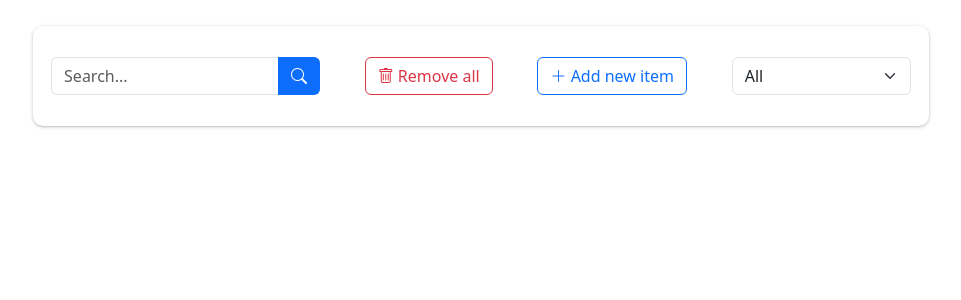
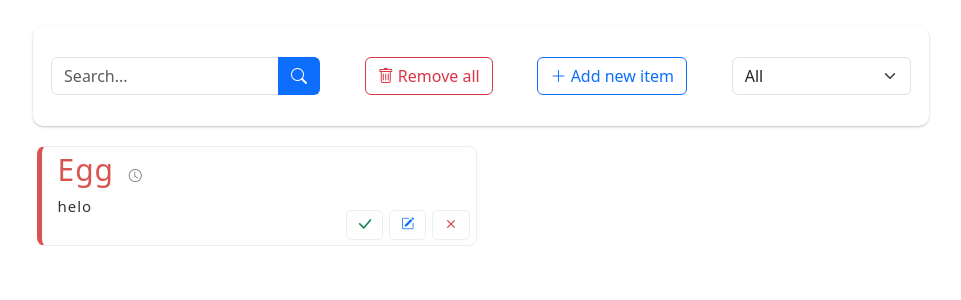
Before and after one commit to amirhosein06/React-Todo-List, a React (Create React App) app: page / in a window 1280 px wide. Shown: the top 300 px of the page, without its empty margins (159-1120 px from the left). Built offline with nearby package versions, Linux system fonts and the light colour scheme.

Commit message:
create item component and styling

```diff
--- a/src/App.jsx
+++ b/src/App.jsx
@@ -1,10 +1,27 @@
 import { useState } from "react";
 import OptionBar from "./component/optionbar";
+import ItemShow from "./component/itemshow";
+import Context from "./component/context/context";
 
 function App() {
-  const [datalist, setdatalist] = useState([]);
+  const [datalist, setdatalist] = useState([
+    {
+      id: 0,
+      name: "egg",
+      descraption: "helo",
+      color: "danger",
+      badage: "w",
+      date: "10:20 , 2024/8/2",
+      status: "active"
+    }
+  ]);
   return (
-    <OptionBar/>
+    <Context.Provider value={{
+      datalist: datalist
+    }}>
+      <OptionBar/>
+      <ItemShow/>
+    </Context.Provider>
   );
 }
 
--- a/src/component/context/context.jsx
+++ b/src/component/context/context.jsx
@@ -0,0 +1,5 @@
+import { createContext } from 'react';
+
+const Context = createContext();
+
+export default Context;
--- /dev/null
+++ b/src/component/item.jsx
@@ -0,0 +1,22 @@
+import '../css/callout.css';
+import '../css/item.css';
+
+const Item = ({data}) => {
+    return (
+        <div className={"item callout callout_"+data.color}>
+
+            <div className="text_box">
+            <h6>{data.name}<span className='badge text-secondary' title={data.date}><i class="bi bi-clock"></i></span></h6>
+            <p>{data.descraption}</p>
+            </div>
+
+            <div className="btn-box">
+                <button className='btn btn-outline-success'><i class="bi bi-check-lg"></i></button>
+                <button className='btn btn-outline-primary'><i class="bi bi-pencil-square"></i></button>
+                <button className='btn btn-outline-danger'><i class="bi bi-x"></i></button>
+            </div>
+        </div>
+     );
+}
+
+export default Item;
--- a/src/component/itemshow.jsx
+++ b/src/component/itemshow.jsx
@@ -1,6 +1,20 @@
+import { useContext } from "react";
+import Context from "./context/context";
+import Item from "./item";
+import '../css/itemshow.css';
+
 const ItemShow = () => {
+    const context = useContext(Context);
     return (
-
+        <div className="item_box">
+            {context.datalist.length === 0 ? (
+                <h1>Not Item</h1>
+            ):(
+                context.datalist.map((item)=>(
+                    <Item data={item}/>
+                ))
+            )}
+        </div>
      );
 }
 
--- /dev/null
+++ b/src/css/callout.css
@@ -0,0 +1,49 @@
+.callout {
+  padding: 5px 6px 5px 15px;
+  margin: 20px 0 0 0;
+  border: 1px solid #eee;
+  border-left-width: 5px;
+  border-radius: 8px;
+}
+.callout_default{
+  border-left-color: #777;
+}
+.callout_default h6 {
+  color: #777;
+}
+.callout_primary{
+  border-left-color: #428bca;
+}
+.callout_primary h6 {
+  color: #428bca;
+}
+.callout_success{
+  border-left-color: #5cb85c;
+}
+.callout_success h6 {
+  color: #5cb85c;
+}
+.callout_danger{
+  border-left-color: #d9534f;
+}
+.callout_danger h6 {
+  color: #d9534f;
+}
+.callout_warning{
+  border-left-color: #f0ad4e;
+}
+.callout_warning h6 {
+  color: #f0ad4e;
+}
+.callout_info{
+  border-left-color: #5bc0de;
+}
+.callout_info h6 {
+  color: #5bc0de;
+}
+.callout_bdc{
+  border-left-color: #29527a;
+}
+.callout_bdc h6 {
+  color: #29527a;
+}
--- /dev/null
+++ b/src/css/item.css
@@ -0,0 +1,49 @@
+.item{
+    width: 49%;
+    height: 100px;
+    margin-inline: 0.5%;
+    display: flex;
+}
+.text_box{
+    display: flex;
+    flex-direction: column;
+    width: 70%;
+}
+.text_box h6{
+    text-transform: capitalize;
+    height: 40%;
+    font-size: 30px;
+    letter-spacing: 1px;
+}
+.text_box h6 span i{
+    font-size: 13px;
+    font-weight: 900;
+}
+.text_box p{
+    font-size: 15px;
+    letter-spacing: 1px;
+    color: #333;
+    font-weight: 400;
+}
+.btn-box{
+    display: flex;
+    width: 30%;
+    align-items: flex-end;
+    justify-content: flex-end;
+    gap: 5%;
+}
+.btn-box .btn{
+    width: 40px;
+    height: 30px;
+    margin: 0;
+    padding: 0;
+    display: flex;
+    align-items: center;
+    justify-content: center;
+    font-size: 18px;
+    border-radius: 5px;
+    border: 1px solid #eee;
+}
+.btn-box .btn:nth-child(2){
+    font-size: 13px;
+}
--- /dev/null
+++ b/src/css/itemshow.css
@@ -0,0 +1,5 @@
+.item_box{
+    width: 70%;
+    display: flex;
+    flex-wrap: wrap;
+}
--- a/src/css/optionbar.css
+++ b/src/css/optionbar.css
@@ -3,10 +3,10 @@
     display: flex;
     align-items: center;
     justify-content: center;
-    height: 100px;
+    height: 100px !important;
     border-radius: 10px;
     gap: 5%;
-    box-shadow: #32325d40 0px 1px 5px -1px, #0000004d 0px 1px 3px -1px;
+    box-shadow: #32325d40 0px 1px 3px -1px, #0000004d 0px 1px 3px -1px;
 }
 .input_box{
     width: 30% !important;
```
